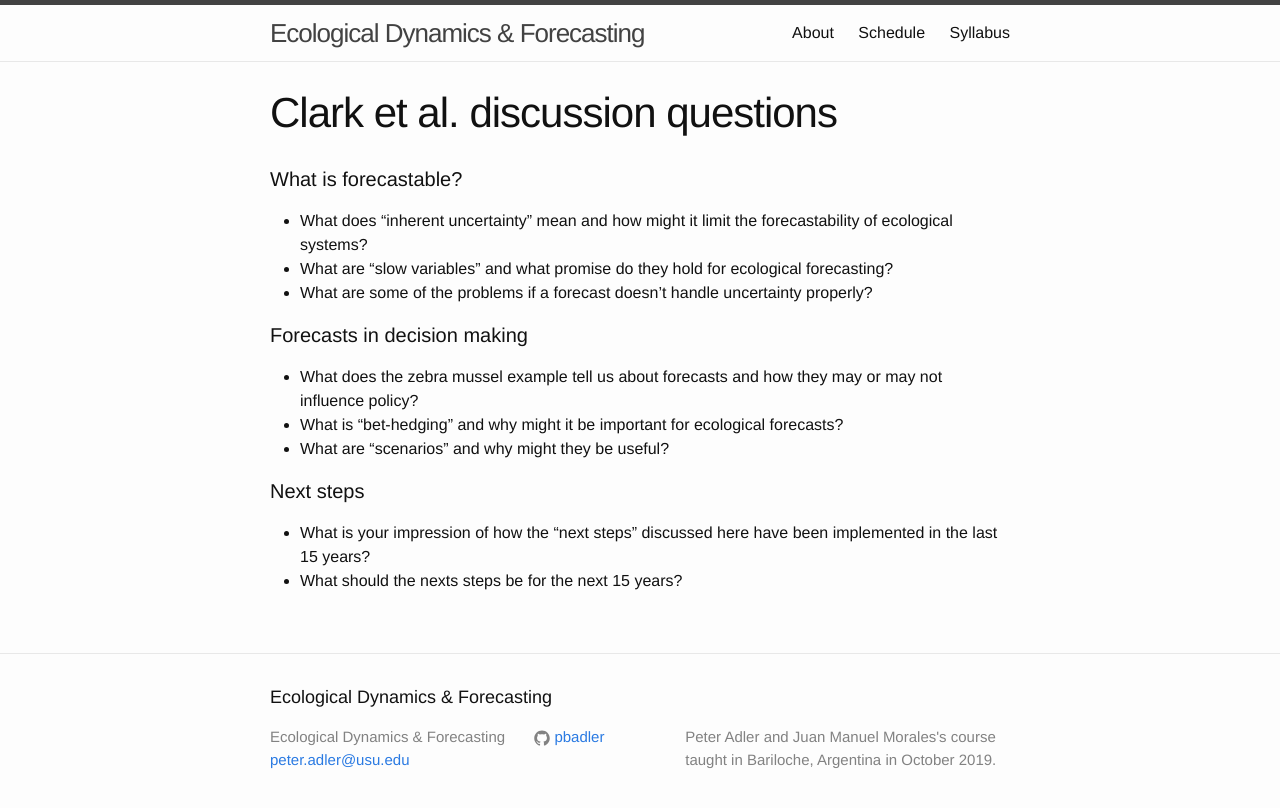
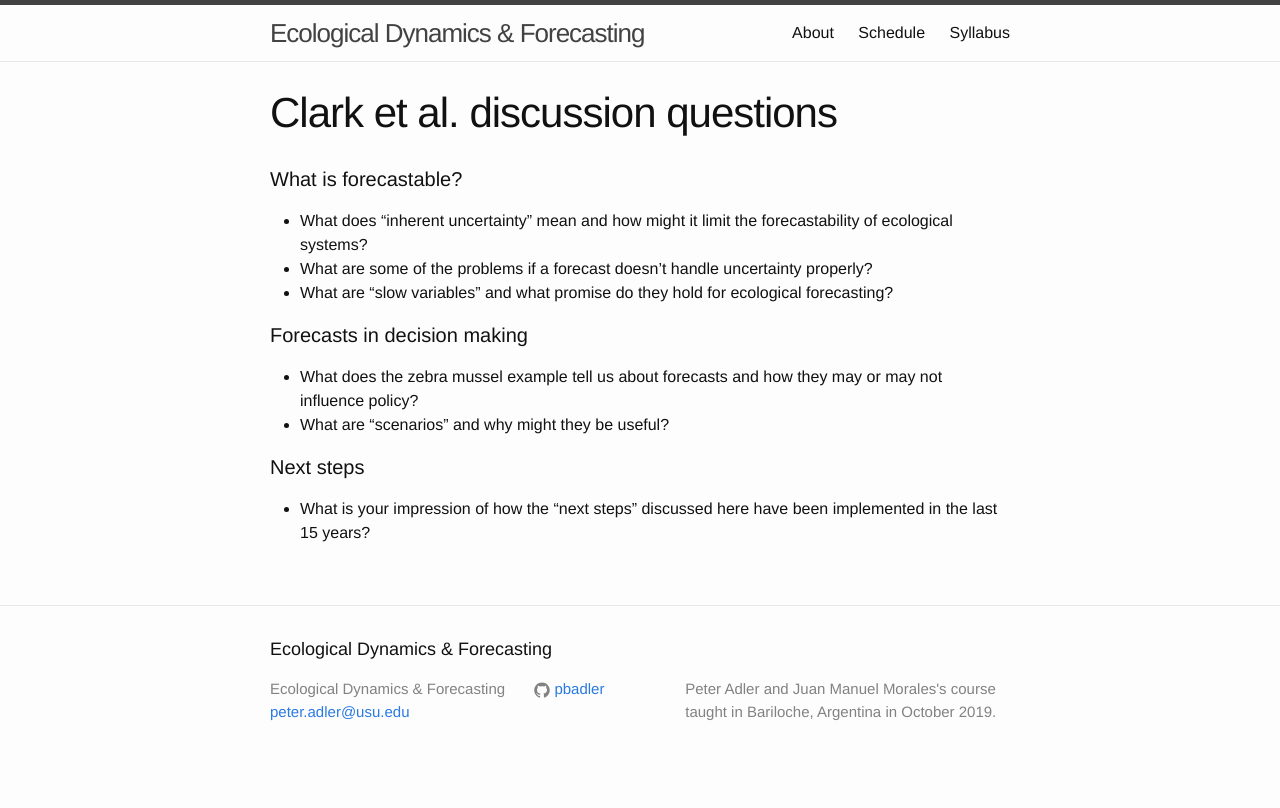
Before and after one commit to pbadler/forecasting-course-short, a Jekyll site: the page built from discussion/clark_etal_2001.md, in a window 1280 px wide. Shown: the top 808 px of the page. Built offline with Jekyll 4.4.1, drawn with Linux system fonts in a browser that asks for light colours.

Commit message:
revised Clark questions

```diff
--- a/discussion/clark_etal_2001.md
+++ b/discussion/clark_etal_2001.md
@@ -9,20 +9,15 @@ layout: post
 
 * What does "inherent uncertainty" mean and how might it limit the
   forecastability of ecological systems?
-* What are "slow variables" and what promise do they hold for ecological
-  forecasting?
-* What are some of the problems if a forecast doesn't handle uncertainty
-  properly?
+* What are some of the problems if a forecast doesn't handle uncertainty properly?
+* What are "slow variables" and what promise do they hold for ecological forecasting?
+
 
 #### Forecasts in decision making
 
-* What does the zebra mussel example tell us about forecasts and how they may or
-  may not influence policy?
-* What is "bet-hedging" and why might it be important for ecological forecasts?
+* What does the zebra mussel example tell us about forecasts and how they may or may not influence policy?
 * What are "scenarios" and why might they be useful?
 
 #### Next steps
 
-* What is your impression of how the "next steps" discussed here have been
-  implemented in the last 15 years?
-* What should the nexts steps be for the next 15 years?
+* What is your impression of how the "next steps" discussed here have been implemented in the last 15 years?
```
